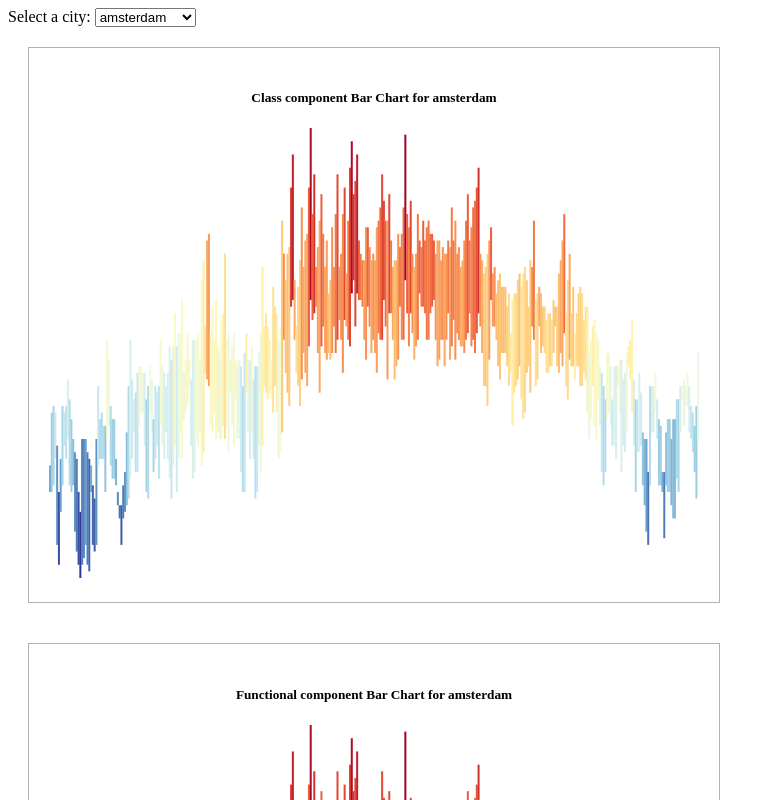
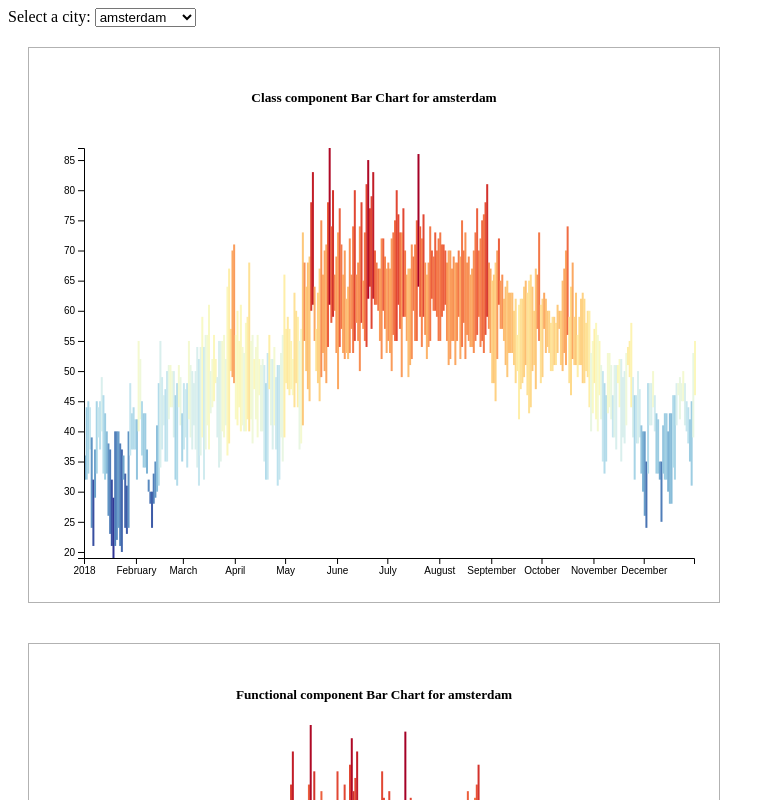
Before and after one commit to kevscript/d3-react, a React (Create React App) app: page / in a window 1280 px wide. Shown: the top 800 px of the page, without its empty margins (0-774 px from the left). Built offline with nearby package versions, Linux system fonts and the light colour scheme.

Commit message:
added axis flow to class Chart

```diff
--- a/src/Chart.js
+++ b/src/Chart.js
@@ -8,7 +8,18 @@ const margin = { top: 20, right: 5, bottom: 20, left: 35 };
 
 class Chart extends React.Component {
   state = {
-    bars: []
+    bars: [],
+    scales: {}
+  }
+
+  xAxis = React.createRef()
+  yAxis = React.createRef()
+
+  renderAxis = (scaleX, scaleY) => {
+    const axisX = d3.axisBottom(scaleX)
+    const axisY = d3.axisLeft(scaleY)
+    d3.select(this.xAxis.current).call(axisX)
+    d3.select(this.yAxis.current).call(axisY)
   }
 
   static getDerivedStateFromProps(props, state) {
@@ -20,14 +31,14 @@ class Chart extends React.Component {
         d3.min(data, d => d.date),
         d3.max(data, d => d.date)
       ])
-      .range([0, width])
+      .range([margin.left, width - margin.right])
 
     const yScale = d3.scaleLinear()
       .domain([
         d3.min(data, d => d.low),
         d3.max(data, d => d.high)
       ])
-      .range([height, 0])
+      .range([height - margin.bottom, margin.top])
 
     const colorExtent = d3.extent(data, d => d.avg).reverse()
     const colorScale = d3.scaleSequential().domain(colorExtent).interpolator(d3.interpolateRdYlBu)
@@ -41,17 +52,37 @@ class Chart extends React.Component {
       }
     })
 
-    return { bars }
+    const scales = {
+      xScale,
+      yScale
+    }
+
+    return { bars, scales }
   }
+
+  componentDidMount() {
+    const { scales } = this.state
+    this.renderAxis(scales.xScale, scales.yScale)
+  }
+
+  componentDidUpdate() {
+    const { scales } = this.state
+    this.renderAxis(scales.xScale, scales.yScale)
+  }
+
 
   render() {
     return (
       <svg width={width} height={height}>
-        {
-          this.state.bars.map((d, i) =>
-            <rect key={i} x={d.x} y={d.y} width={2} height={d.height} fill={d.fill} />
-          )
-        }
+        <g>
+          {
+            this.state.bars.map((d, i) =>
+              <rect key={i} x={d.x} y={d.y} width={2} height={d.height} fill={d.fill} />
+            )
+          }
+        </g>
+        <g ref={this.xAxis} transform={`translate(0, ${height - margin.bottom})`}></g>
+        <g ref={this.yAxis} transform={`translate(${margin.left}, 0)`}></g>
       </svg>
     )
   }
```
